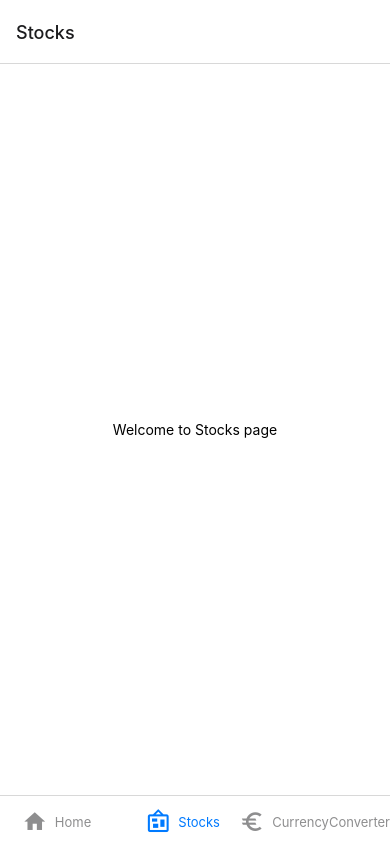
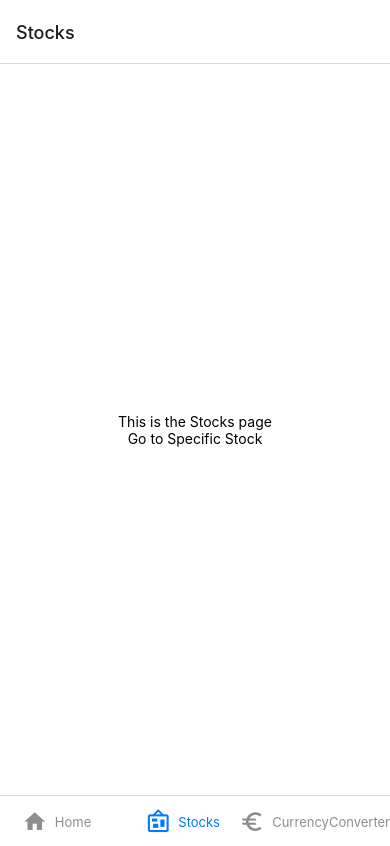
Before and after one commit to AkseliRaj/Mobile-Project, a React Native app: screen /Stocks in a window 390 px wide. Built offline with nearby package versions, Linux system fonts and the light colour scheme.

Commit message:
Added Navigation & buttons to Specific Stock site

```diff
--- a/App.js
+++ b/App.js
@@ -2,16 +2,37 @@ import Home from './components/Home';
 import Loading from './components/Loading';
 import Stocks from './components/Stocks';
 import CurrencyConverter from './components/CurrencyConverter';
+import SpecificStock from './components/SpecificStock';
 import { NavigationContainer } from '@react-navigation/native';
 import { createBottomTabNavigator } from '@react-navigation/bottom-tabs';
+import { createStackNavigator } from '@react-navigation/stack';
 import MaterialCommunityIcons from '@expo/vector-icons/MaterialCommunityIcons';
 import { StatusBar } from 'expo-status-bar';
 import { useState, useEffect } from 'react';
 
 
 const Tab = createBottomTabNavigator();
+const Stack = createStackNavigator();
+
+
+const StocksNavigator = () => (
+  <Stack.Navigator>
+    <Stack.Screen
+      name='StocksNavigator'
+      component={Stocks}
+      options={{ headerShown: false }}
+    />
+    <Stack.Screen
+      name='SpecificStock'
+      component={SpecificStock}
+      options={{ headerShown: false }}
+    />
+  </Stack.Navigator>
+);
 
 export default function App() {
+
+
   const [isloading, setIsLoading] = useState(true);
 
   useEffect(() => {
@@ -30,34 +51,41 @@ export default function App() {
     )
   }
   else {
+
+
     return (
       <NavigationContainer>
-        <Tab.Navigator screenOptions={{
-          tabBarActiveColor: '#004CFF',
-          tabBarInactivetColor: '#5B5B5B',
-          tabBarLabelPosition: 'beside-icon'
-        }}>
+        <Tab.Navigator
+          screenOptions={{
+            tabBarActiveColor: '#004CFF',
+            tabBarInactiveColor: '#5B5B5B',
+            tabBarLabelPosition: 'beside-icon',
+          }}
+        >
           <Tab.Screen
             name='Home'
             component={Home}
             options={{
-              tabBarIcon: ({ color }) => <MaterialCommunityIcons name="home" size={25} color={color} />,
+              tabBarIcon: ({ color }) => (<MaterialCommunityIcons name='home' size={25} color={color} />),
             }}
           />
           <Tab.Screen
             name='Stocks'
-            component={Stocks}
-            options={{ tabBarIcon: ({ color }) => <MaterialCommunityIcons name="bulletin-board" size={25} color={color} /> }}
+            component={StocksNavigator}
+            options={{
+              tabBarIcon: ({ color }) => (<MaterialCommunityIcons name='bulletin-board' size={25} color={color} />),
+            }}
           />
           <Tab.Screen
             name='CurrencyConverter'
             component={CurrencyConverter}
-            options={{ tabBarIcon: ({ color }) => <MaterialCommunityIcons name="currency-eur" size={25} color={color} /> }}
+            options={{
+              tabBarIcon: ({ color }) => (<MaterialCommunityIcons name='currency-eur' size={25} color={color} />),
+            }}
           />
         </Tab.Navigator>
-        <StatusBar style="auto" />
+        <StatusBar style='auto' />
       </NavigationContainer>
-
     );
   }
 }
--- /dev/null
+++ b/components/SpecificStock.js
@@ -0,0 +1,27 @@
+import React from 'react';
+import { View, Text, Pressable } from 'react-native';
+import styles from '../style/styles';
+
+const SpecificStock = ({ navigation }) => {
+  const navigateToStock = () => {
+    navigation.navigate('StocksNavigator');
+  };
+
+  const navigateToCurrencyConverter = () => {
+    navigation.navigate('CurrencyConverter');
+  };
+
+  return (
+    <View style={styles.container}>
+      <Pressable onPress={navigateToStock}>
+        <Text>Go back to Stock page</Text>
+      </Pressable>
+      <Text>Welcome to Currency Converter page</Text>
+      <Pressable onPress={navigateToCurrencyConverter}>
+        <Text>Go to Currency Converter page</Text>
+      </Pressable>
+    </View>
+  );
+};
+
+export default SpecificStock;
--- a/components/Stocks.js
+++ b/components/Stocks.js
@@ -1,10 +1,22 @@
-import { Pressable, Text, View } from "react-native";
+
+import React from 'react';
+import { View, Text, Button, Pressable } from 'react-native';
 import styles from '../style/styles'
 
-export default function Stocks(){
-    return(
-        <View style={styles.container}>
-            <Text>Welcome to Stocks page</Text>
-        </View>
-    )
-  }
+const Stocks = ({ navigation }) => {
+
+    const navigateToSpecificStock = () => {
+        navigation.navigate('SpecificStock');
+      };
+
+  return (
+    <View style={styles.container}>
+      <Text>This is the Stocks page</Text>
+      <Pressable onPress={navigateToSpecificStock}>
+        <Text>Go to Specific Stock</Text>
+      </Pressable>
+    </View>
+  );
+};
+
+export default Stocks;
--- a/package.json
+++ b/package.json
@@ -10,6 +10,7 @@
   },
   "dependencies": {
     "@react-navigation/bottom-tabs": "^6.5.11",
+    "@react-navigation/stack": "^6.3.20",
     "expo": "~49.0.15",
     "expo-status-bar": "~1.6.0",
     "react": "18.2.0",
```
Also changed, not shown: 1 other file (tests, documents, lock files or other folders).
